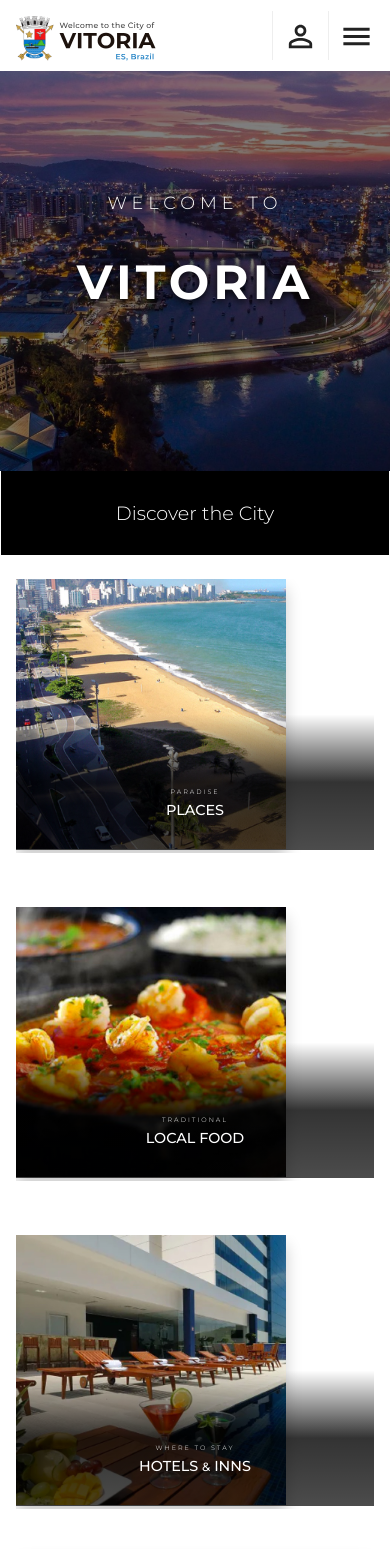
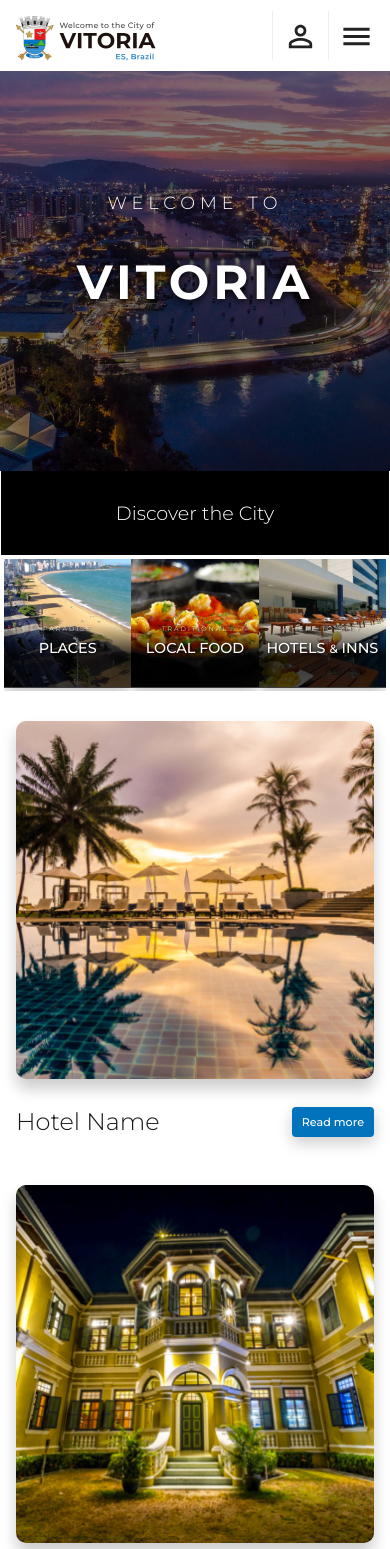
Before and after one commit to arielcardoso/wmad_react_website, a React (Create React App) app: page / in a window 390 px wide. Shown: the top 1549 px of the page. Built offline with nearby package versions, Linux system fonts and the light colour scheme.

Commit message:
Fix responsive layout

```diff
--- a/src/assets/styles/_home.scss
+++ b/src/assets/styles/_home.scss
@@ -66,20 +66,21 @@
 }
 
 @media only screen and (max-width: 767px) {
-  .hero .title {
+  .hero {
+    .title {
       font-size: 3rem;
     }
-  .hero .subtitle {
+    .subtitle {
       letter-spacing: 5px;
     }
-  #home-page section.discover {
+  }
+  section.discover {
     flex-wrap: nowrap;
     padding: 15px;
     justify-content: center;
     margin: 0;
     padding: 0;
-  }
-  #home-page section.discover h1.title-center {
+    h1.title-center {
       font-size: 1.2rem;
       background: #000;
       margin: 0;
@@ -88,27 +89,20 @@
       margin-left: -15px;
       margin-right: -15px;
     }
-  #home-page section.discover .col-3 {
-      margin: 0;
-      padding: 0;
-  }
-  #home-page section.discover .place-img,
-  #home-page section.discover .place-img::before,
-  #home-page section.discover .place-img img {
+    .place-img,
+    .place-img::before,
+    .place-img img {
       border-radius: 0 !important;
     }
-  #home-page section.discover .place-img{
+    .place-img{
       overflow: hidden;
       margin-bottom: 30px;
+      img {
+        width: 100%;
       }
-  #home-page section.discover .place-img img {
-      width: 270px;
-  }
-  #home-page section.discover hr {
-      display: none;
-  }
-  .place-img .content {
+      .content {
         padding-bottom: 30px;
+        text-shadow: 1px 1px 2px rgba(0,0,0, 0.8);
         p {
           font-size: 0.4rem;
           margin-bottom: 4px;
@@ -120,7 +114,26 @@
           height: 22px;
         }
       }
-
+    }
+    hr {
+      display: none;
+    }
+    .hotels {
+      h2 {
+        padding: 0;
+        margin: 0;
+      }
+      p {
+        display: none;
+      }
+    }
+  }
+  section.discover .MuiGrid-grid-xs-12 {
+    margin-bottom: -8px;
+  }
+  section.discover .MuiGrid-grid-xs-4 {
+    padding: 0;
+  }
   .list-items {
     flex-wrap: wrap;
     img {
@@ -135,12 +148,19 @@
     }
   }
 
-  .news hr {
-      margin: 1rem 0;
+  .news {
+    margin-top: 2rem;
+    hr {
+      margin: 0;
+    }
+    .MuiGrid-item {
+      padding-bottom: 0 !important;
+    }
   }
 
   /* Newsletter */
   .newsletter {
+    text-align: center;
     h1 {
       margin-top: 0;
     }
--- a/src/assets/styles/_reset.scss
+++ b/src/assets/styles/_reset.scss
@@ -298,25 +298,19 @@ footer {
 }
 
 @media only screen and (max-width: 767px) {
-    footer .row {
-        flex-wrap: wrap;
-        margin: 0;
-        .col {
-            flex-basis: 100%;
-            text-align: center;
-            &:first-child {
-                order: 1;
-            }
-            &:last-child {
-                order: 0;
-            }
-        }
+    footer {
         p {
             margin: 0;
-            font-size: 0.7rem;
+            font-size: 0.9rem;
+            text-align: center;
         }
         .social {
-            margin-bottom: 20px;
+            text-align: center;
+            a svg {
+                width: 3rem;
+                height: 3rem;
+                margin: 1rem 0.5rem;
+            }
         }
     }
 }
--- a/src/components/Footer.jsx
+++ b/src/components/Footer.jsx
@@ -7,11 +7,11 @@ const Footer = () => {
     <footer>
       <Container maxWidth="lg" >
         <Grid container spacing={1} direction="row" >
-          <Grid container item xs={9} sm={10} spacing={1} direction="column"  >
+          <Grid item xs={12} sm={9} spacing={1} direction="column"  >
             <p>Designed for educatiotal purpose only.</p>
             <p>Images from joelmiranda.com / freepik.com</p>
           </Grid>
-          <Grid container item xs={3} sm={2} spacing={0} alignItems="center" justify="flex-end" >
+          <Grid item xs={12} sm={3} spacing={0} alignItems="center" justify="flex-end" >
             <div className="social">
                 <a href="https://facebook.com" target="_blank" rel="noreferrer" >
                     <Facebook fontSize="large"/>
--- a/src/pages/Home.jsx
+++ b/src/pages/Home.jsx
@@ -26,11 +26,11 @@ const Home = () => {
 
       <section className="discover">
         <Container maxWidth="lg" >
-            <Grid container spacing={3} direction="row" alignItems="center" >
+            <Grid container spacing={3} spacing-xs={0} direction="row" alignItems="center" >
                 <Grid item xs={12} className="text-center" >
                     <h1 className="title-center">Discover the City</h1>
                 </Grid>
-                <Grid item xs={12} sm={4} >
+                <Grid item xs={4} >
                     <Link to="/places" className="place-img" >
                         <img src={ImgBeaches} className="shadow" alt="Paradise Places in Vitoria" />
                         <div className="content">
@@ -39,7 +39,7 @@ const Home = () => {
                         </div>
                     </Link>
                 </Grid>
-                <Grid item xs={12} sm={4} >
+                <Grid item xs={4} >
                     <Link to="/restaurants" className="place-img" >
                         <img src={ImgFood} className="shadow" alt="Traditional food in Vitoria" />
                         <div className="content">
@@ -48,7 +48,7 @@ const Home = () => {
                         </div>
                     </Link>
                 </Grid>
-                <Grid item xs={12} sm={4} >
+                <Grid item xs={4} >
                     <Link to="/hotels" className="place-img" >
                         <img src={ImgHotels} className="shadow" alt="Where to stay in Vitoria" />
                         <div className="content">
@@ -64,7 +64,7 @@ const Home = () => {
             <hr/>
         </Container>
 
-        <Container maxWidth="lg" >
+        <Container maxWidth="lg" className="hotels" >
             <Grid container spacing={4} direction="row" alignItems="center" >
                 <Grid item xs={12} sm={3} >
                     <img src={ImgHotel1} className="shadow" alt="Hotels" />
```
Lines whose indentation alone changed are shown as unchanged.
